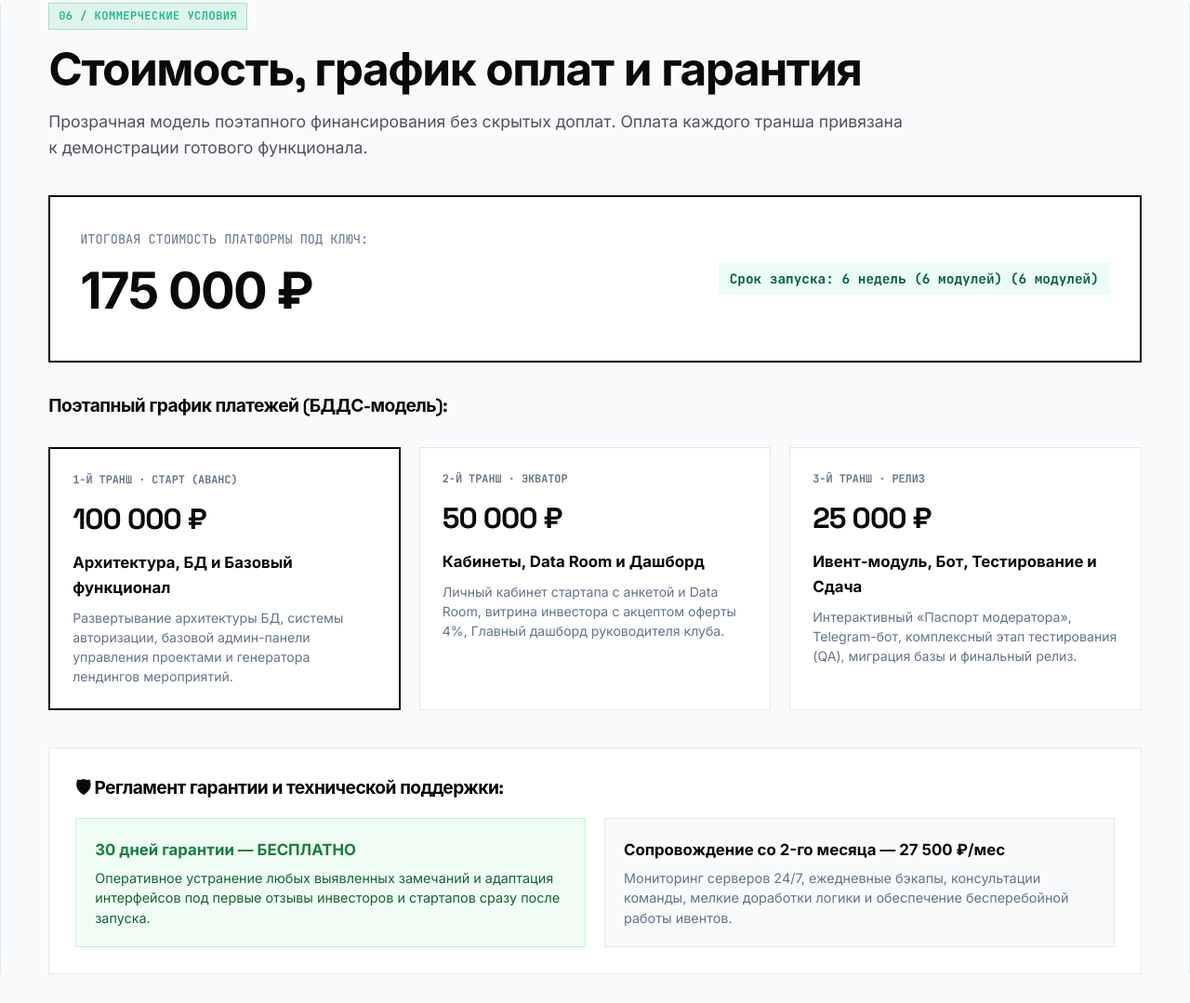
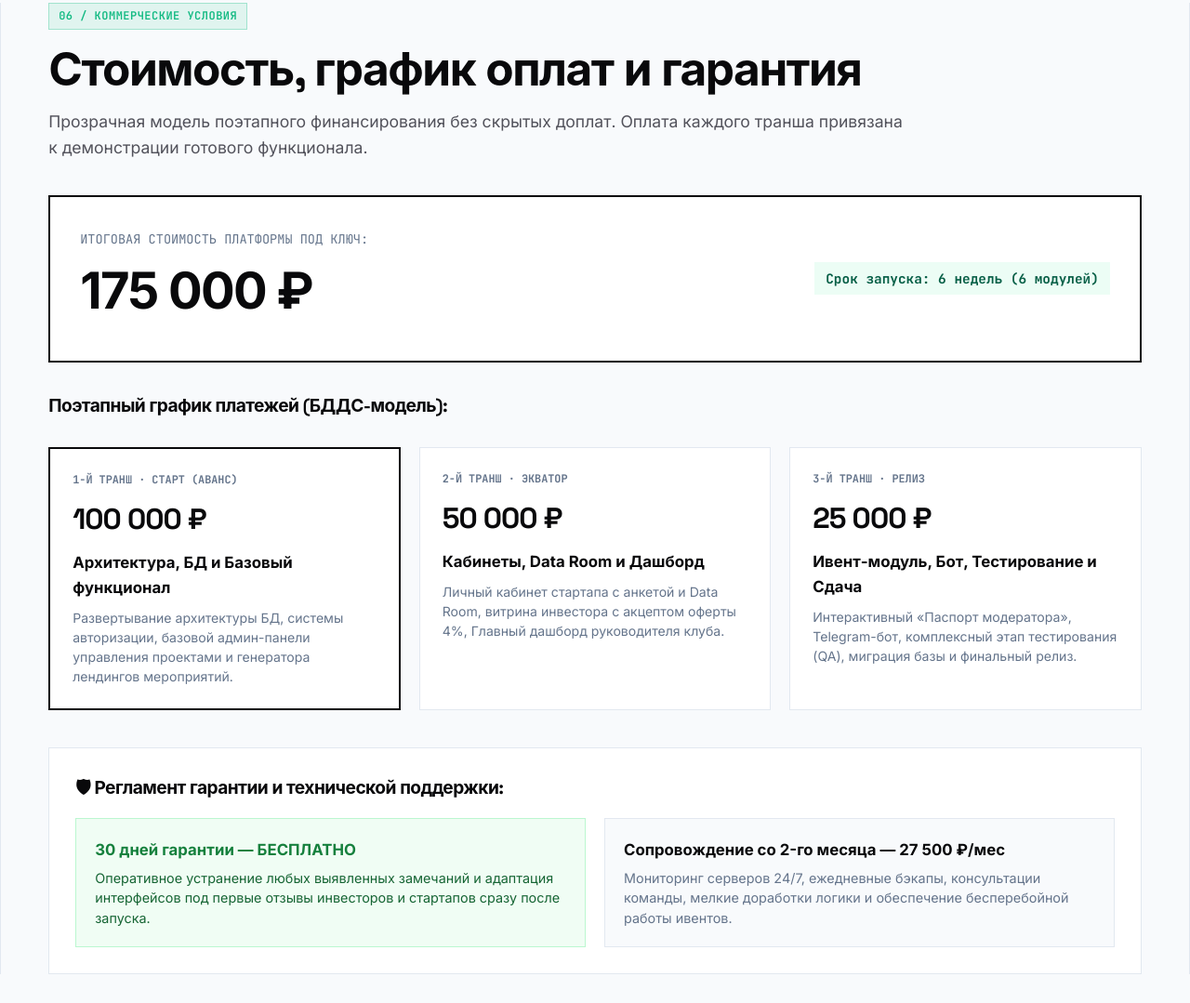
Before and after one commit to RealMichaelSage/michael-sage-platform, a plain HTML site: page KP/soba/288225.html in a window 1280 px wide. Shown: the part 6383-7462 px from the top of the page at 93% size. Drawn offline with Linux system fonts and the light colour scheme.

Commit message:
fix(kp): remove duplicate '(6 модулей)' text in badge

```diff
--- a/KP/soba/288225.html
+++ b/KP/soba/288225.html
@@ -916,7 +916,7 @@
             </div>
             <div style="text-align:right;">
               <span class="kp-role-tag" style="background:#ecfdf5; color:#065f46; font-size:0.9rem; padding:6px 12px;">
-                Срок запуска: 6 недель (6 модулей) (6 модулей)
+                Срок запуска: 6 недель (6 модулей)
               </span>
             </div>
           </div>
```
Also changed, not shown: KP/soba/288225/index.html (+1 -1 lines).
